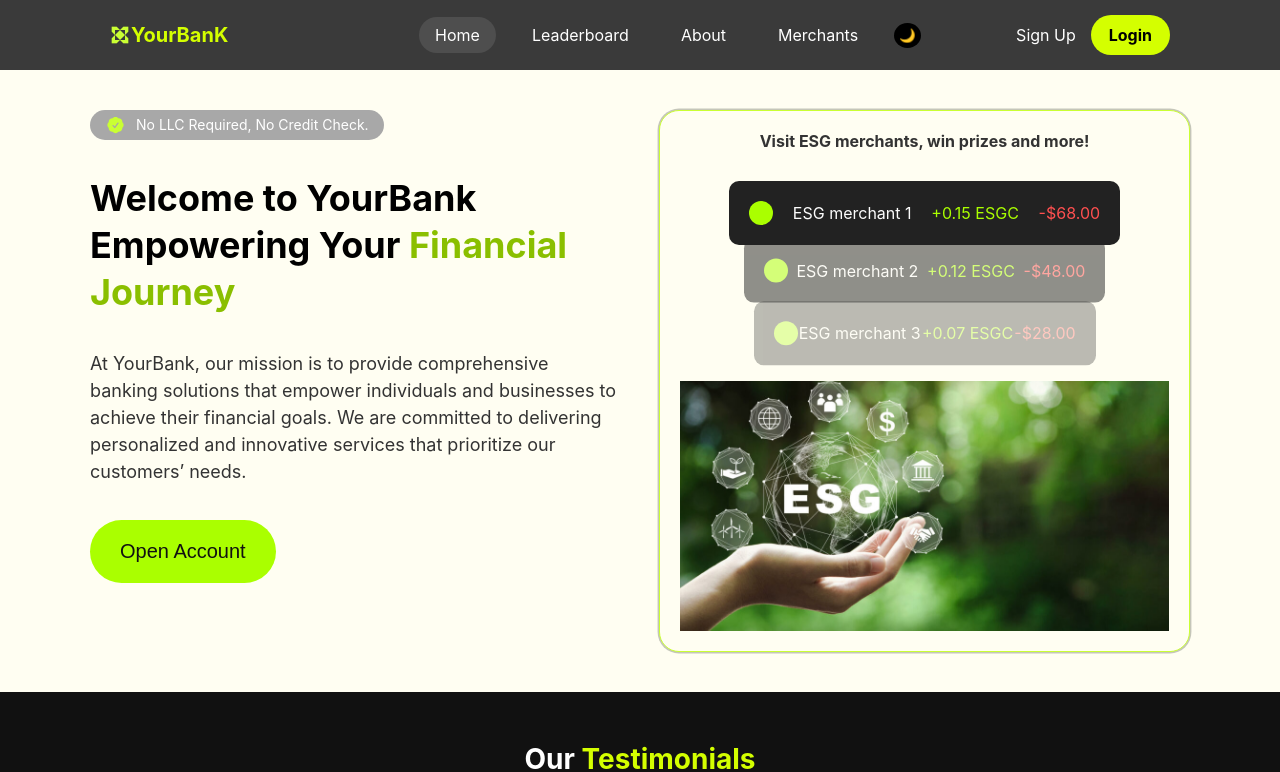
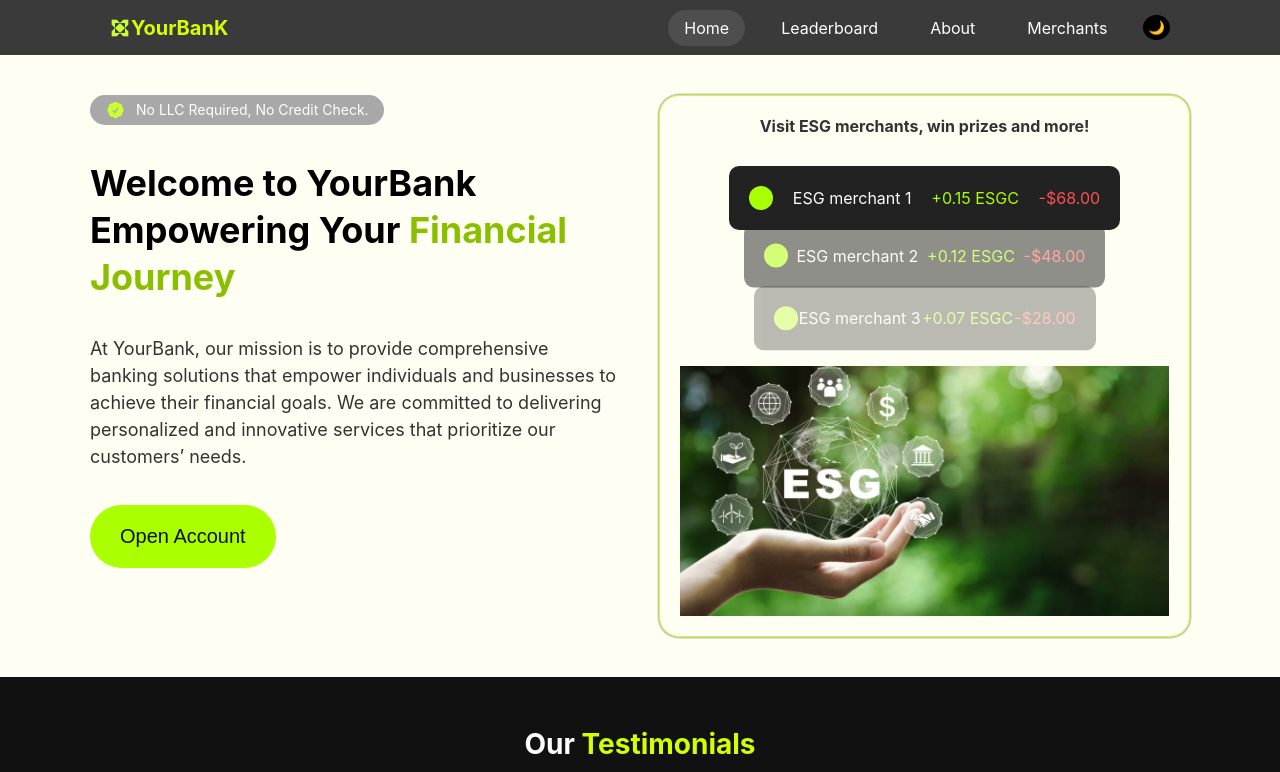
Before and after one commit to Tornik2/X, a Next.js app: page / in a window 1280 px wide. Shown: the top 772 px of the page. Built offline with nearby package versions, Linux system fonts and the light colour scheme; no server answers.

Commit message:
change API_URL from api routes to direct

```diff
--- a/app/components/Navbar/Navbar.css
+++ b/app/components/Navbar/Navbar.css
@@ -220,7 +220,5 @@ gap: 10px;  }
 
 }
 .top-right {
-  display: flex;
-  align-items: center;
-  justify-content: flex-end;
+  display: none;
 }
--- a/app/register/page.js
+++ b/app/register/page.js
@@ -6,6 +6,9 @@ import { FcGoogle } from "react-icons/fc"; // Google icon
 import { Facebook, Apple } from "lucide-react"; // Facebook & Apple icons from Lucide
 import { useRouter } from "next/navigation"; // Import Next.js router
 import { useAuth } from "../context/AuthContext"; //
+
+const API_URL = process.env.NEXT_PUBLIC_API_BASE_URL;
+
 
 export default function RegisterPage() {
   const { refreshUser } = useAuth(); // Get the refreshUser function from the AuthContext
@@ -30,7 +33,7 @@ export default function RegisterPage() {
     setError("");
 
     try {
-      const response = await fetch(`api/auth/register`, {
+      const response = await fetch(`${API_URL}/register/`, {
         method: "POST",
         headers: {
           "Content-Type": "application/json",
```
Also changed, not shown: app/login/page.js (+7 -7 lines), app/components/Navbar/Navbar.jsx (line endings or trailing spaces).
